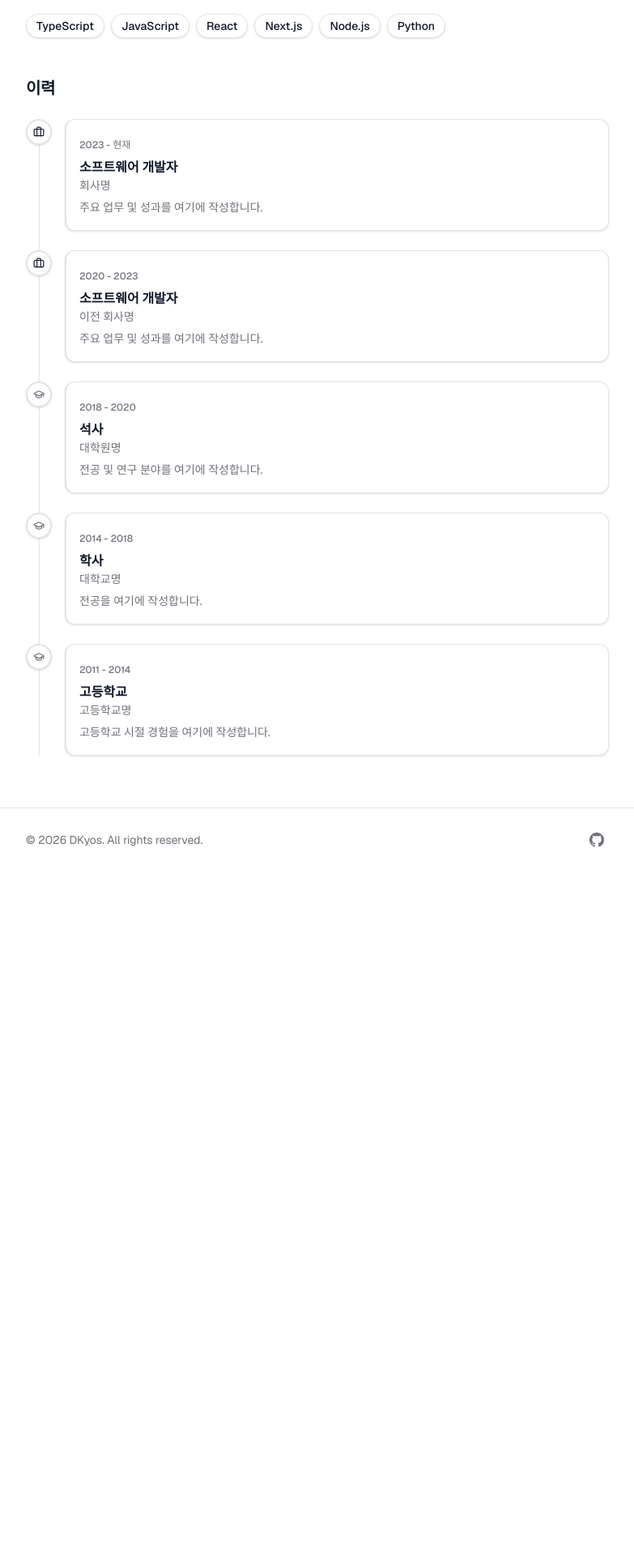
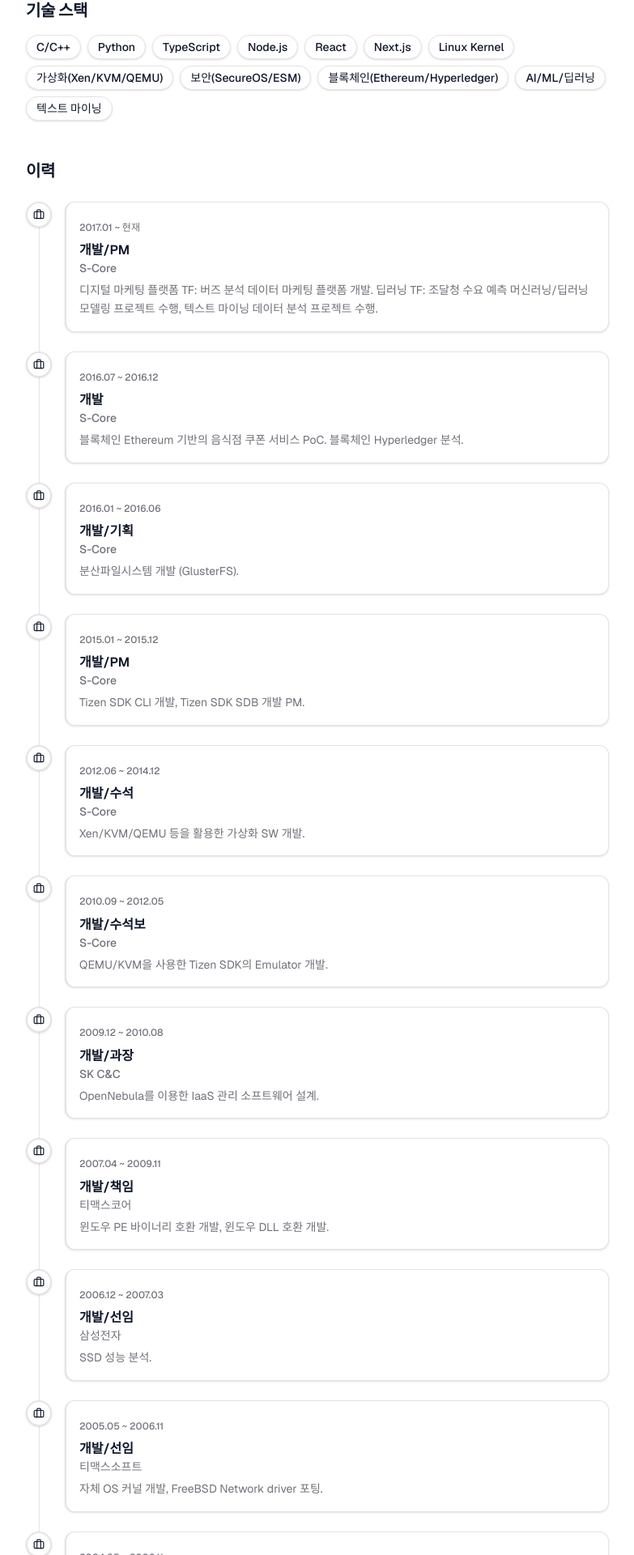
Before and after one commit to dkyos/dkyos-portfolio, a Next.js app: page /about in a window 1280 px wide. Shown: the part 386-2306 px from the top of the page at 81% size, without its empty margins (248-1031 px from the left). Before the commit the page ends 1462 px from the top, so only its background shows below. Built offline with nearby package versions, Linux system fonts and the light colour scheme; no server answers.

Commit message:
feat: 소개 페이지 실제 이력 데이터 반영 및 관리자 메뉴 위치 조정
프로필, 경력(14개 항목), 학력, 강의 경력을 실제 데이터로 업데이트.
관리자 사이드바의 사이트 보기/로그아웃을 글 관리 아래로 이동.

```diff
--- a/src/app/about/page.tsx
+++ b/src/app/about/page.tsx
@@ -1,6 +1,6 @@
 import type { Metadata } from "next";
 import { profile } from "@/data/profile";
-import { timeline } from "@/data/timeline";
+import { timeline, lectures } from "@/data/timeline";
 import { Timeline } from "@/components/about/Timeline";
 import { siteConfig } from "@/lib/constants";
 import { JsonLdScript } from "@/components/seo/JsonLdScript";
@@ -58,6 +58,26 @@ export default function AboutPage() {
         <Timeline items={timeline} />
       </section>
 
+      {/* 강의 경력 */}
+      <section className="mt-12">
+        <h2 className="mb-4 text-xl font-semibold tracking-tight text-foreground">
+          강의 경력
+        </h2>
+        <div className="flex flex-col gap-3">
+          {lectures.map((item, i) => (
+            <div
+              key={i}
+              className="rounded-lg border border-border bg-card px-4 py-3 shadow-sm"
+            >
+              <p className="font-medium text-card-foreground">{item.title}</p>
+              <p className="text-sm text-muted-foreground">
+                {item.description}
+              </p>
+            </div>
+          ))}
+        </div>
+      </section>
+
       <JsonLdScript data={jsonLd} />
     </div>
   );
--- a/src/app/admin/(dashboard)/layout.tsx
+++ b/src/app/admin/(dashboard)/layout.tsx
@@ -28,18 +28,16 @@ export default async function AdminLayout({
         <nav className="flex-1 space-y-1 px-2 py-3">
           <SidebarLink href="/admin" icon={LayoutDashboard} label="대시보드" />
           <SidebarLink href="/admin/posts" icon={FileText} label="글 관리" />
-        </nav>
-
-        <div className="border-t border-zinc-200 p-2 dark:border-zinc-800">
+          <div className="my-2 border-t border-zinc-200 dark:border-zinc-800" />
           <Link
             href="/"
-            className="flex items-center gap-2 rounded-md px-3 py-2 text-sm text-zinc-600 transition-colors hover:bg-zinc-200 dark:text-zinc-400 dark:hover:bg-zinc-800"
+            className="flex items-center gap-2 rounded-md px-3 py-2 text-sm text-zinc-700 transition-colors hover:bg-zinc-200 dark:text-zinc-300 dark:hover:bg-zinc-800"
           >
             <ExternalLink size={16} />
             사이트 보기
           </Link>
           <AdminLogoutButton />
-        </div>
+        </nav>
       </aside>
 
       {/* 메인 콘텐츠 */}
--- a/src/components/about/Timeline.tsx
+++ b/src/components/about/Timeline.tsx
@@ -37,9 +37,11 @@ export function Timeline({ items }: TimelineProps) {
               <h3 className="mt-1 text-base font-semibold text-card-foreground">
                 {item.title}
               </h3>
-              <p className="text-sm font-medium text-muted-foreground">
-                {item.organization}
-              </p>
+              {item.organization && (
+                <p className="text-sm font-medium text-muted-foreground">
+                  {item.organization}
+                </p>
+              )}
               <p className="mt-1.5 text-sm leading-relaxed text-muted-foreground">
                 {item.description}
               </p>
--- a/src/data/profile.ts
+++ b/src/data/profile.ts
@@ -1,14 +1,20 @@
 export const profile = {
   name: "윤동균",
   nameEn: "Dongkyun Yun",
-  role: "소프트웨어 개발자",
-  bio: "다양한 기술 스택과 도메인에서 경험을 쌓아온 소프트웨어 개발자입니다. 새로운 기술을 배우고 적용하는 것을 즐기며, 좋은 소프트웨어를 만들기 위해 끊임없이 고민합니다.",
+  role: "소프트웨어 개발자 / PM",
+  bio: "보안, OS 커널, 가상화, 블록체인, AI/ML까지 20년 이상의 소프트웨어 개발 경력을 가진 개발자입니다. 시스템 레벨 프로그래밍부터 머신러닝 모델링, 디지털 마케팅 플랫폼까지 다양한 도메인에서 개발과 PM을 수행해왔습니다.",
   skills: [
+    "C/C++",
+    "Python",
     "TypeScript",
-    "JavaScript",
+    "Node.js",
     "React",
     "Next.js",
-    "Node.js",
-    "Python",
+    "Linux Kernel",
+    "가상화(Xen/KVM/QEMU)",
+    "보안(SecureOS/ESM)",
+    "블록체인(Ethereum/Hyperledger)",
+    "AI/ML/딥러닝",
+    "텍스트 마이닝",
   ],
 } as const;
--- a/src/data/timeline.ts
+++ b/src/data/timeline.ts
@@ -3,44 +3,176 @@ export interface TimelineItem {
   title: string;
   organization: string;
   description: string;
-  type: "education" | "work";
+  type: "education" | "work" | "lecture";
 }
 
 export const timeline: TimelineItem[] = [
-  // 최신순 정렬 - 실제 데이터로 교체 필요
+  // ── 경력 ──
   {
-    period: "2023 - 현재",
-    title: "소프트웨어 개발자",
-    organization: "회사명",
-    description: "주요 업무 및 성과를 여기에 작성합니다.",
+    period: "2017.01 ~ 현재",
+    title: "개발/PM",
+    organization: "S-Core",
+    description:
+      "디지털 마케팅 플랫폼 TF: 버즈 분석 데이터 마케팅 플랫폼 개발. 딥러닝 TF: 조달청 수요 예측 머신러닝/딥러닝 모델링 프로젝트 수행, 텍스트 마이닝 데이터 분석 프로젝트 수행.",
     type: "work",
   },
   {
-    period: "2020 - 2023",
-    title: "소프트웨어 개발자",
-    organization: "이전 회사명",
-    description: "주요 업무 및 성과를 여기에 작성합니다.",
+    period: "2016.07 ~ 2016.12",
+    title: "개발",
+    organization: "S-Core",
+    description:
+      "블록체인 Ethereum 기반의 음식점 쿠폰 서비스 PoC. 블록체인 Hyperledger 분석.",
     type: "work",
   },
   {
-    period: "2018 - 2020",
-    title: "석사",
-    organization: "대학원명",
-    description: "전공 및 연구 분야를 여기에 작성합니다.",
+    period: "2016.01 ~ 2016.06",
+    title: "개발/기획",
+    organization: "S-Core",
+    description: "분산파일시스템 개발 (GlusterFS).",
+    type: "work",
+  },
+  {
+    period: "2015.01 ~ 2015.12",
+    title: "개발/PM",
+    organization: "S-Core",
+    description: "Tizen SDK CLI 개발, Tizen SDK SDB 개발 PM.",
+    type: "work",
+  },
+  {
+    period: "2012.06 ~ 2014.12",
+    title: "개발/수석",
+    organization: "S-Core",
+    description: "Xen/KVM/QEMU 등을 활용한 가상화 SW 개발.",
+    type: "work",
+  },
+  {
+    period: "2010.09 ~ 2012.05",
+    title: "개발/수석보",
+    organization: "S-Core",
+    description: "QEMU/KVM을 사용한 Tizen SDK의 Emulator 개발.",
+    type: "work",
+  },
+  {
+    period: "2009.12 ~ 2010.08",
+    title: "개발/과장",
+    organization: "SK C&C",
+    description: "OpenNebula를 이용한 IaaS 관리 소프트웨어 설계.",
+    type: "work",
+  },
+  {
+    period: "2007.04 ~ 2009.11",
+    title: "개발/책임",
+    organization: "티맥스코어",
+    description: "윈도우 PE 바이너리 호환 개발, 윈도우 DLL 호환 개발.",
+    type: "work",
+  },
+  {
+    period: "2006.12 ~ 2007.03",
+    title: "개발/선임",
+    organization: "삼성전자",
+    description: "SSD 성능 분석.",
+    type: "work",
+  },
+  {
+    period: "2005.05 ~ 2006.11",
+    title: "개발/선임",
+    organization: "티맥스소프트",
+    description: "자체 OS 커널 개발, FreeBSD Network driver 포팅.",
+    type: "work",
+  },
+  {
+    period: "2004.05 ~ 2006.11",
+    title: "개발/선임",
+    organization: "티맥스소프트",
+    description:
+      "Secure OS 개발 (SysKeeper OS). CC, GS, 국정원 보안성 통과. 지원 OS: Solaris, Linux, HPUX, AIX, Windows, UnixWare. 디바이스 드라이버 개발, 통합 관리 모듈 개발, 기본 설계부터 개발·테스트 및 제품화.",
+    type: "work",
+  },
+  {
+    period: "2003.12 ~ 2004.04",
+    title: "개발/대리",
+    organization: "코코넛",
+    description:
+      "ESM 표준 API 개발 (네트워크 프로그래밍, C, MFC). Sefinity ESM 개발.",
+    type: "work",
+  },
+  {
+    period: "2003.02 ~ 2003.11",
+    title: "개발/대리",
+    organization: "코코넛",
+    description:
+      "프리해킹존 개발, 김천과학대학 온라인 해킹 스페이스 PM.",
+    type: "work",
+  },
+  {
+    period: "2002.01 ~ 2003.01",
+    title: "기획/사원",
+    organization: "코코넛",
+    description:
+      "Shell Script를 이용한 취약성 점검 툴 개발. 모의해킹 및 보안 컨설팅 수행.",
+    type: "work",
+  },
+  // ── 학력 ──
+  {
+    period: "2000.07 ~ 2002.01",
+    title: "대학원 (수학과)",
+    organization: "포항공과대학교",
+    description:
+      "암호학 연구. HCC 암호 시스템(초타원 곡선 분류) ACISP'2002 논문 발표 — \"Isomorphism Classes of Hyperelliptic Curves of Genus 2 over Fq\" (32회 인용). Crypto++ 암호 라이브러리 프로젝트 수행.",
     type: "education",
   },
   {
-    period: "2014 - 2018",
-    title: "학사",
-    organization: "대학교명",
-    description: "전공을 여기에 작성합니다.",
+    period: "1999.03 ~ 2000.06",
+    title: "대학원 (수학과)",
+    organization: "포항공과대학교",
+    description:
+      "GPS를 이용한 무인화 기법 연구. 국방과학연구소 무인 자동차 과제 연구 및 개발.",
     type: "education",
   },
   {
-    period: "2011 - 2014",
-    title: "고등학교",
-    organization: "고등학교명",
-    description: "고등학교 시절 경험을 여기에 작성합니다.",
+    period: "1995.03 ~ 1999.02",
+    title: "수학과 학사",
+    organization: "포항공과대학교",
+    description: "대학생 수학경시대회 입상. 성적 우수 장학금.",
+    type: "education",
+  },
+  {
+    period: "1983 ~ 1994",
+    title: "문일고등학교 · 강서중학교 · 백산초등학교",
+    organization: "",
+    description:
+      "수학 10000문제 풀기 성공 (고등학교). 100m 13초 기록 (중학교).",
     type: "education",
   },
 ];
+
+export const lectures: TimelineItem[] = [
+  {
+    period: "",
+    title: "IDC 고객 정기 세미나",
+    organization: "",
+    description: "VPN, 윈도우 보안",
+    type: "lecture",
+  },
+  {
+    period: "",
+    title: "삼성 멀티캠퍼스",
+    organization: "",
+    description: "보안전문가 과정",
+    type: "lecture",
+  },
+  {
+    period: "",
+    title: "정보보안 세미나",
+    organization: "",
+    description: "정보보호시스템",
+    type: "lecture",
+  },
+  {
+    period: "",
+    title: "정보보호 전문가 과정",
+    organization: "",
+    description: "네트워크 보안, 해킹 기법",
+    type: "lecture",
+  },
+];
```
